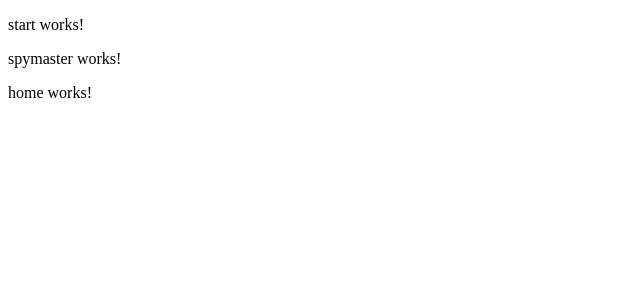
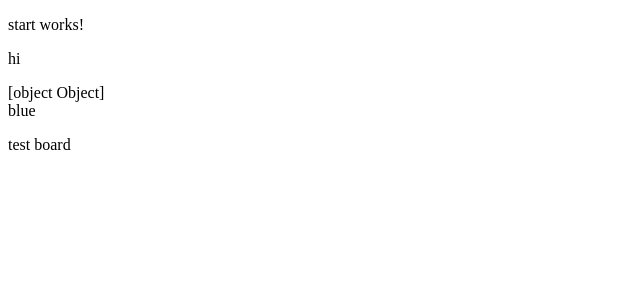
Before and after one commit to dhkwong/Codenames, an Angular app in the folder public/: page /start in a window 1280 px wide. Shown: the top 300 px of the page, without its empty margins (0-640 px from the left). Built offline with nearby package versions, Linux system fonts and the light colour scheme.

Commit message:
debugging board creation

```diff
--- a/public/src/app/home/home.component.ts
+++ b/public/src/app/home/home.component.ts
@@ -3,6 +3,7 @@ import { ActivatedRoute, Params, Router } from '@angular/router';
 import { HttpService } from './../http.service';
 import { map, switchMap } from 'rxjs/operators';
 import { NgForm, Form } from '@angular/forms';
+import {BoardService} from '../board.service';
 
 
 @Component({
--- a/public/src/app/start/start.component.html
+++ b/public/src/app/start/start.component.html
@@ -1,4 +1,15 @@
 
 <p>start works!</p>
-<app-spymaster></app-spymaster>
-<app-home></app-home>
+<p>hi</p>
+
+<div *ngIf="board" >
+{{board[0]}}
+<div *ngFor='let val of board'>
+    {{val[2]}}
+
+</div>
+<p>test board</p>
+
+</div>
+<!-- <app-spymaster></app-spymaster>
+<app-home></app-home> -->
--- a/public/src/app/start/start.component.ts
+++ b/public/src/app/start/start.component.ts
@@ -11,7 +11,7 @@ import {BoardService} from '../board.service'
   styleUrls: ['./start.component.css']
 })
 export class StartComponent implements OnInit {
-
+  board:any[];
   constructor(
     private _route: ActivatedRoute,
     private _router:Router,
@@ -19,14 +19,19 @@ export class StartComponent implements OnInit {
     private _boardService:BoardService,
   ) { }
 
-  ngOnInit(): void {
+  ngOnInit(){
+    this.startGame();
   }
   startGame(){
-    this._boardService.createBoard().subscribe({next :data=>{
-      //for testing purposes, data from newly created board
-      console.log("board data: "+data)
+    console.log("I'm in startGame");
+    this._boardService.createBoard().subscribe({
+      next : data=>{
+      //for testing purposes, print data from newly created board
+      //BUG: it makes the board, but gives the default board data for some reason.
+      console.log("board data: "+JSON.stringify(data))
+      this.board = data;
       //if successfully create board, route to home and start the game
-      this._router.navigate(['/home'])
+      // this._router.navigate(['/home'])
     },error: error=>{
       console.log("error in start component startGame: "+error)
     }
```
Also changed, not shown: public/src/app/board.service.ts (+16 -10 lines), 1 other file (tests, documents, lock files or other folders).
